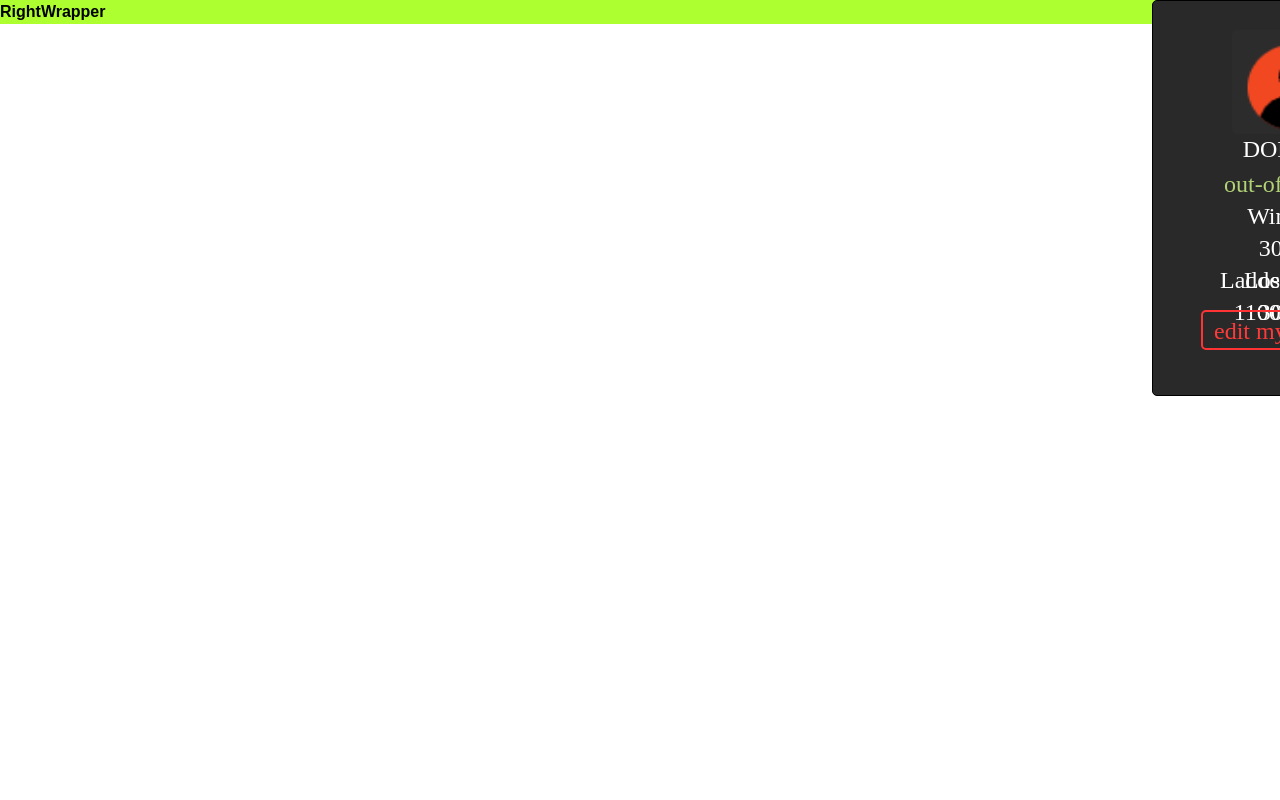
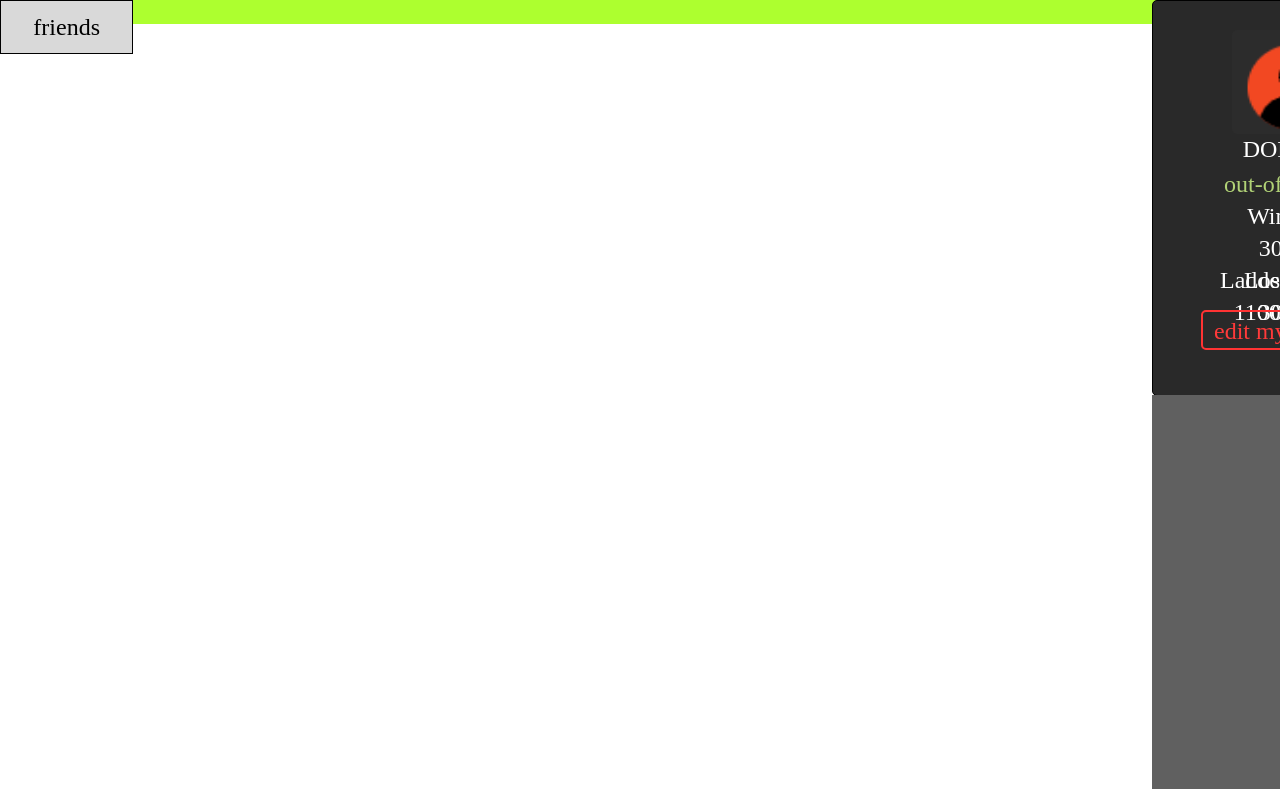
Before and after one commit to ft-ts/frontend, a Next.js app: page /main/right-wrapper in a window 1280 px wide. Shown: the top 800 px of the page. Built offline with nearby package versions, Linux system fonts and the light colour scheme; a web font is replaced by a local one.

Commit message:
feat: right-wrapper code refactoring. interfaces move into one file

```diff
--- a/src/app/main/right-wrapper/page.tsx
+++ b/src/app/main/right-wrapper/page.tsx
@@ -1,26 +1,35 @@
 'use client';
 
 import React, { useEffect, useState } from "react";
-import { LargeNumberLike } from 'crypto';
 import './right-wrapper.css'
 import styles from './user-profile.module.css'
 import Image from "next/image"
+import {UserProfileProps, UserListProps} from "../userType"
+import DisplayUserList from "./userList"
 
 
+type RightWrapperProps = UserProfileProps & UserListProps;
 
-interface UserProps{
-    userProfilePicture: string; // type을 어떻게 할 지 미정
-    nickname: string;
-    gameState: boolean;
-    winCount: number;
-    loseCount: number;
-    ladderPoint: number;
-}
-
-export default function RightWrapper(props: UserProps) {
+export default function RightWrapper(props: RightWrapperProps) {
+//   return (
+//     <div id="right-wrapper">
+//         <h1>RightWrapper</h1>
+//         <DisplayUserProfile {...props} />
+//         <DisplayUserList >
+//     </div>
+//   )
     return (
         <div id="right-wrapper">
             <h1>RightWrapper</h1>
+            <DisplayUserProfile {...props} />
+            <DisplayUserList {...props} />
+        </div>
+    )
+}
+
+const DisplayUserProfile = (props: UserProfileProps) => {
+    return (
+        <div>
             <DisplayUserProfileBackground  />
             <DisplayUserProfileImage />
             <DisplayUserProfileName nickname="DOHYULEE" />
--- /dev/null
+++ b/src/app/main/right-wrapper/userList.module.css
@@ -0,0 +1,36 @@
+
+    /* 배경 */
+.userListBackground{
+    position: absolute;
+    width: 288px;
+    height: 394px;
+    left: 1152px;
+    top: 395px;
+    background: #606060;
+}
+
+/* Styles for the container, including the border */
+.friendButton {
+    position: absolute;
+    width: 133.33px;
+    height: 54.43px;
+    left: 0px;
+    top: 0px;
+    background: #D9D9D9;
+    border: 1px solid #000000;
+    display: flex;
+    align-items: center;
+    justify-content: center; /* Horizontally centers the text */
+    box-sizing: border-box;
+  }
+
+  /* Styles for the text inside the button */
+  .friendButtonText {
+    font-family: 'ArcadeClassic';
+    font-style: normal;
+    font-weight: 400;
+    font-size: 24px;
+    line-height: 24px;
+    text-align: center;
+    color: #000000;
+  }
--- /dev/null
+++ b/src/app/main/right-wrapper/userList.tsx
@@ -0,0 +1,26 @@
+import React, { useState, useEffect } from "react";
+import styles from "./userList.module.css"
+import { UserListProps } from "../userType";
+
+export default function DisplayUserList(props: UserListProps){
+    return (
+        <div>
+            <DisplayUserListBackground />
+            <DisplayUserFriendList />
+        </div>
+    )
+}
+
+const DisplayUserListBackground = (props: {}) => {
+    return (
+        <div className={styles.userListBackground}></div>
+    )
+}
+
+const DisplayUserFriendList = (props: {}) => {
+    return (
+        <div className={styles.friendButton}>
+            <span className={styles.friendButtonText}>friends</span>
+        </div>
+    )
+}
--- /dev/null
+++ b/src/app/main/userType.tsx
@@ -0,0 +1,13 @@
+
+export interface UserProfileProps{
+    userProfilePicture: string; // type을 어떻게 할 지 미정
+    nickname: string;
+    gameState: boolean;
+    winCount: number;
+    loseCount: number;
+    ladderPoint: number;
+}
+
+export interface UserListProps{
+    nickName: string;
+};
```
Lines whose indentation alone changed are shown as unchanged.
